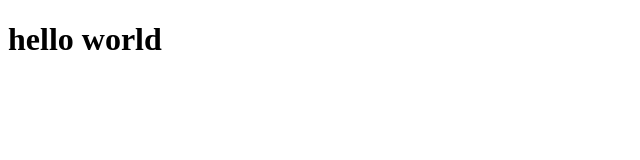
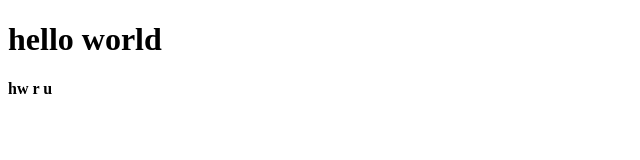
Before and after one commit to umaeedunuri/git, a plain HTML site: page index.html in a window 1280 px wide. Shown: the full height of the page, 0-640 px from the left. Drawn offline with Linux system fonts and the light colour scheme.

Commit message:
this is my 2nd commit

```diff
--- a/index.html
+++ b/index.html
@@ -8,5 +8,6 @@
 </head>
 <body>
     <h1>hello world</h1>
+    <h4>hw r u</h4>
 </body>
 </html>
```
